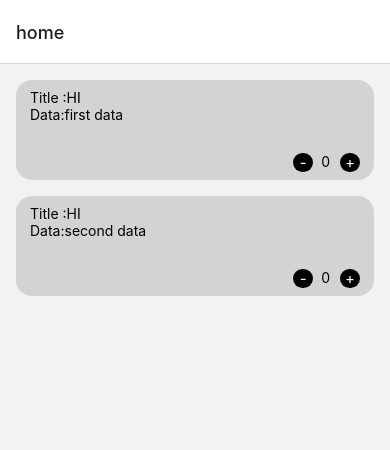
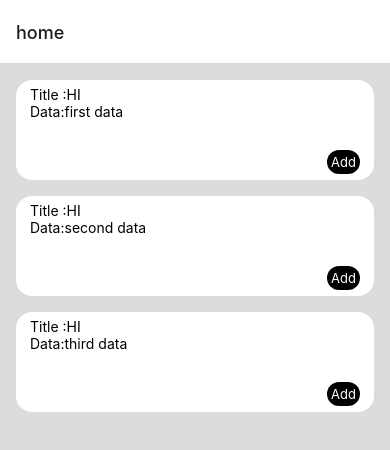
Before and after one commit to Mukesh848/reduxtutorial, a React Native app: screen / in a window 390 px wide. Shown: the top 450 px of the page. Built offline with nearby package versions, Linux system fonts and the light colour scheme.

Commit message:
modified code

```diff
--- a/src/Screens/Details.js
+++ b/src/Screens/Details.js
@@ -1,11 +1,46 @@
-import { View, Text } from 'react-native'
-import React from 'react'
+import { View, Text , TouchableOpacity } from 'react-native'
+import React, { useEffect } from 'react'
 import { Styles } from './style'
+import { useSelector } from 'react-redux'
+import store from '../redux/store'
+import { decrement, increment } from '../redux/action'
 
-export default function Details() {
+
+
+export default function Details({navigation , route}) {
+  let details=route.params
+  console.log("details++++++++++ ", details)
+  const storeData = useSelector(state => state.myData)
+  let index=storeData.findIndex(target => target.id == details.id)
+  useEffect(()=>{alert("i am details screen")},[storeData])
+    const onInc = (details) => {
+        store.dispatch(increment(details.quantity, details.id))
+    }
+    const onDec = (details) => {
+        store.dispatch(decrement(details.quantity, details.id))
+    }
+
+
   return (
     <View style={Styles.detailscreenview}>
-      <Text>Details Screen</Text>
+      <Text>{details.title}</Text>
+      <Text>{details.Data}</Text>
+      {true? <View style={Styles.bview}>
+                    <TouchableOpacity style={Styles.bstyle}
+                        onPress={() => onDec(details)} >
+                        <Text style={Styles.btnText}>-</Text>
+                    </TouchableOpacity>
+                    <Text>  {details.quantity}</Text>
+                    <TouchableOpacity style={Styles.bstyle} onPress={() => onInc(details)}>
+                        <Text style={Styles.btnText}>+</Text>
+                    </TouchableOpacity>
+                </View>
+                    : <View style={Styles.additembtnview}>
+                        <TouchableOpacity style={Styles.additembtn} onPress={()=> onInc(details)}>
+                            <Text style={Styles.btnText}>Add</Text>
+                        </TouchableOpacity>
+                    </View>}
+
     </View>
   )
 }
--- a/src/Screens/Home.js
+++ b/src/Screens/Home.js
@@ -5,6 +5,7 @@ import Navigationstrings from "../Navigation/Navigationstrings";
 import { decrement, increment } from "../redux/action";
 import store from "../redux/store";
 import { useSelector } from "react-redux";
+
 
 const Home = ({ navigation, route }) => {
 
@@ -19,10 +20,10 @@ const Home = ({ navigation, route }) => {
 
     const renderItemfunc = ({ item, index }) => {
         return (
-            <TouchableOpacity onPress={() => { navigation.navigate(Navigationstrings.DETAILS) }} style={Styles.flatstyle}>
+            <TouchableOpacity onPress={() => { navigation.navigate(Navigationstrings.DETAILS , {id:item.id ,title:item.Title,Data:item.data , quantity:item.quantity})}} style={Styles.flatstyle}>
                 <Text>Title :{item?.Title}</Text>
                 <Text>Data:{item.data}</Text>
-                {true ? <View style={Styles.bview}>
+                {item.quantity >=1? <View style={Styles.bview}>
                     <TouchableOpacity style={Styles.bstyle}
                         onPress={() => onDec(item)} >
                         <Text style={Styles.btnText}>-</Text>
@@ -33,8 +34,8 @@ const Home = ({ navigation, route }) => {
                     </TouchableOpacity>
                 </View>
                     : <View style={Styles.additembtnview}>
-                        <TouchableOpacity style={Styles.additembtn}>
-                            <Text style={Styles.btnText}>Add item</Text>
+                        <TouchableOpacity style={Styles.additembtn} onPress={()=> onInc(item)}>
+                            <Text style={Styles.btnText}>Add</Text>
                         </TouchableOpacity>
                     </View>}
             </TouchableOpacity>
@@ -42,11 +43,11 @@ const Home = ({ navigation, route }) => {
     }
 
     return (
-        <View  style={{ flex: 1 }}>
+        <View  style={{ flex: 1 , backgroundColor:'#DCDCDC' }}>
             <FlatList
                 data={storeData}
                 renderItem={renderItemfunc}
-                extraData={storeData}
+                // extraData={storeData}
             />
         </View>
     )
--- a/src/Screens/style.js
+++ b/src/Screens/style.js
@@ -7,7 +7,7 @@ export const Styles = StyleSheet.create(
     main: {
       flex: 1,
       alignItems: 'center',
-      justifyContent: 'center'
+      justifyContent: 'center',
     }
     ,
     detailscreenview:
@@ -32,18 +32,18 @@ export const Styles = StyleSheet.create(
     },
     btnText:
       {color:colorpath.WHITE,
-        fontSize:15
+        fontSize:13
       }
     ,
     flatstyle:
     {
       marginTop: 16,
-      backgroundColor:colorpath.GREY,
+      backgroundColor:colorpath.WHITE,
       height: 100,
       marginHorizontal: 16,
       borderRadius: 16,
       justifyContent: 'center',
-      paddingLeft: 14
+      paddingLeft: 14,
     },
     bview:
     {
--- a/src/redux/reducer.js
+++ b/src/redux/reducer.js
@@ -12,9 +12,14 @@ let init_state = {
         Title:'HI ',
          data:'second data',
           quantity:0
-        }
-    ],
-    number: 1
+        },
+        {
+            id:3,
+            Title:'HI ',
+             data:'third data',
+              quantity:0
+            }
+    ]
 }
 
 export function counterReducer(state = init_state, action) {
@@ -27,12 +32,10 @@ export function counterReducer(state = init_state, action) {
             console.log("data in the increment function",mainArr)
             let index=mainArr.findIndex(target => target.id == action.payload.id)
             console.log("index of the target data in increment function", index)
-            const newArr=[...state.myData];
-            console.log("data in new array",newArr)
+
            if(index>=0)
-            { newArr[index].quantity=data+1}
-
-            return{ ...state,myData:newArr, number: 1 }
+            { mainArr[index].quantity=data+1}
+            return{ ...state,myData:mainArr }
         }
         case types.DECREMENT: {
             let data = action.payload.quantity
@@ -40,11 +43,9 @@ export function counterReducer(state = init_state, action) {
             console.log("data in the decrement function",mainArr)
             let index=mainArr.findIndex(target => target.id === action.payload.id)
             console.log("index of the target data in decrement function", index)
-            const newArr=[...state.myData];
            if(index>=0)
-            { newArr[index].quantity=data-1}
-
-            return {...state,myData:newArr }
+            { mainArr[index].quantity=data-1}
+            return {...state,myData:mainArr }
         }
         default:
             return {...state}
```
